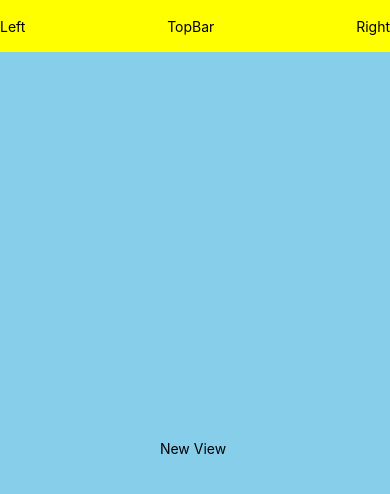
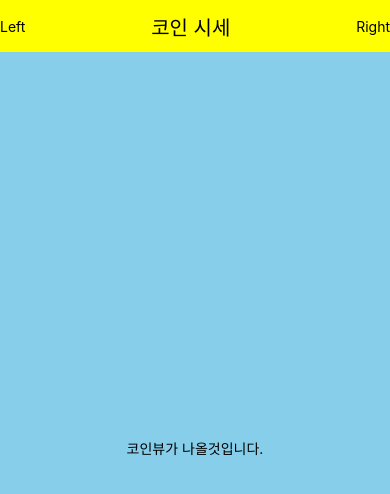
Before and after one commit to 7CodeWizard/ReactNativeTutorial, a React Native app: screen / in a window 390 px wide. Shown: the top 494 px of the page. Built offline with nearby package versions, Linux system fonts and the light colour scheme.

Commit message:
Apply Props

```diff
--- a/App.js
+++ b/App.js
@@ -12,9 +12,8 @@ export default class App extends React.Component {
           backgroundColor="blue"
           barStyle="light-content"
         />
-        <TopBar></TopBar>
-
-        <CoinView></CoinView>
+        <TopBar title="코인 시세"/>
+        <CoinView style={styles.coinView} />
       </View>
     );
   }
@@ -28,9 +27,12 @@ const styles = StyleSheet.create({
     alignItems: 'center',
     justifyContent: 'space-between', // center, space-around
   },
-  box: {
-    backgroundColor: 'blue',
-    width: 50,
-    height: 50,
+  coinView: {
+    width: '100%',
+    flex: 1,
+    flexDirection: 'column', // row
+    backgroundColor: 'skyblue',
+    alignItems: 'center',
+    justifyContent: 'space-around', // center, space-around
   }
 });
--- a/components/CoinView.js
+++ b/components/CoinView.js
@@ -4,8 +4,8 @@ import { StyleSheet, Text, View } from 'react-native';
 class CoinView extends React.Component {
   render () {
     return (
-      <View style={styles.container}>
-        <Text>New View </Text>
+      <View style={this.props.style}>
+        <Text>코인뷰가 나올것입니다.</Text>
       </View>
     )
   }
--- a/components/TopBar.js
+++ b/components/TopBar.js
@@ -6,7 +6,7 @@ class TopBar extends React.Component {
     return (
       <View style={styles.container}>
         <Text>Left</Text>
-        <Text>TopBar</Text>
+        <Text style={{fontSize: 20}}>{this.props.title}</Text>
         <Text>Right</Text>
       </View>
     )
```
